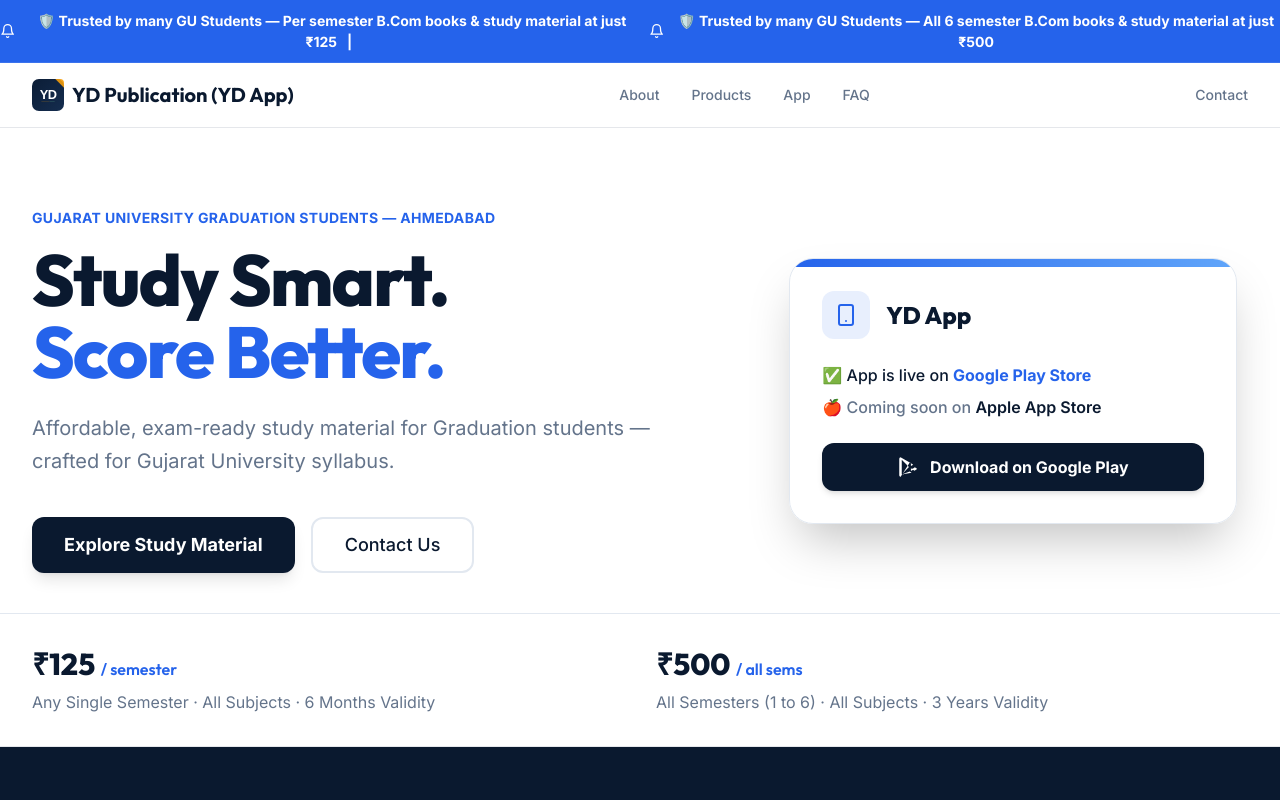
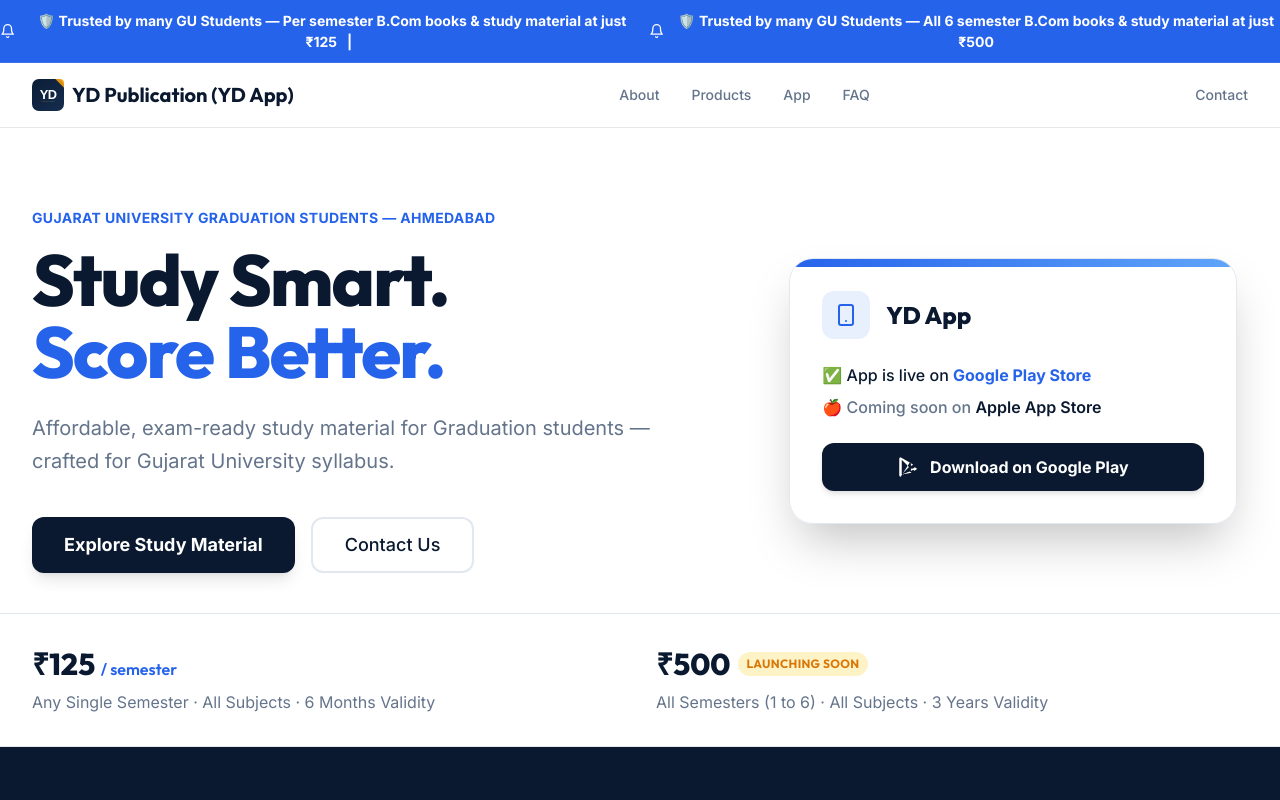
Before and after one commit to yuvraj0312-star/yd-publication-website, a React (Vite) app: page / in a window 1280 px wide. Shown: the top 800 px of the page. Built offline with nearby package versions, Linux system fonts and the light colour scheme; no server answers.

Commit message:
Update Hero1.jsx

```diff
--- a/src/components/Hero.jsx
+++ b/src/components/Hero.jsx
@@ -72,7 +72,7 @@ export default function Hero() {
                 <span className="text-sm md:text-base text-muted-foreground">Any Single Semester · All Subjects · 6 Months Validity</span>
               </div>
               <div className="flex flex-col gap-2">
-                <span className="text-3xl font-display font-extrabold text-navy">₹500 <span className="text-primary text-base font-semibold">/ all sems</span></span>
+                <span className="text-3xl font-display font-extrabold text-navy flex items-center gap-2">₹500 <span className="text-amber-600 text-xs font-bold bg-amber-100 px-2 py-1 rounded-full uppercase tracking-wide">Launching Soon</span></span>
                 <span className="text-sm md:text-base text-muted-foreground">All Semesters (1 to 6) · All Subjects · 3 Years Validity</span>
               </div>
             </div>
```
